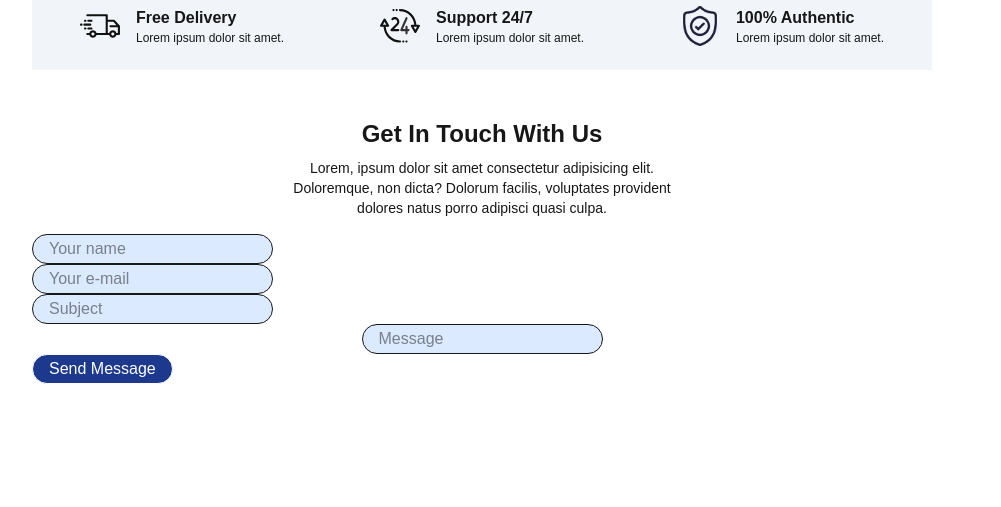
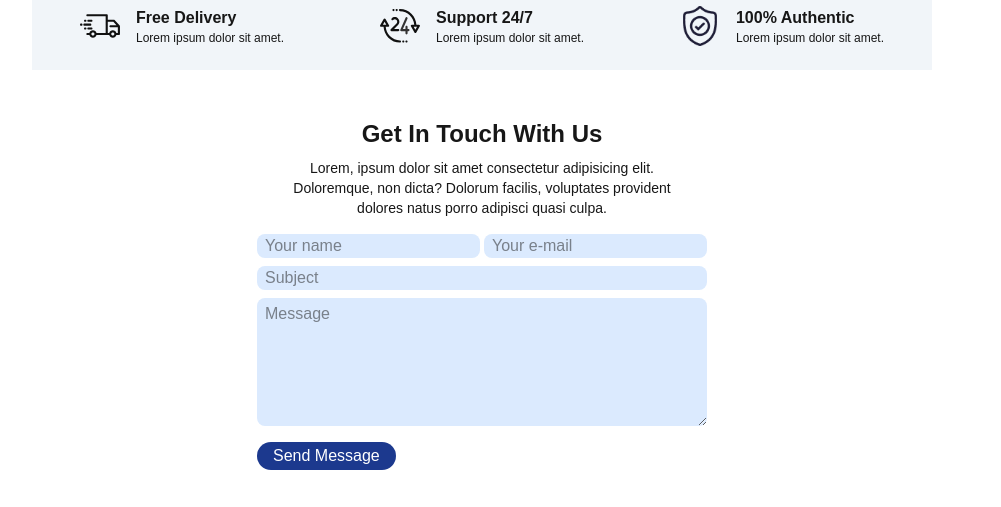
Before and after one commit to ebobic/E-Commerce, a Next.js app: page / in a window 1280 px wide. Shown: the part 678-1185 px from the top of the page, without its empty margins (158-1159 px from the left). Before the commit the page ends 1094 px from the top, so only its background shows below. Built offline with nearby package versions, Linux system fonts and the light colour scheme.

Commit message:
Fixed layout and functions

```diff
--- a/components/contact-form.tsx
+++ b/components/contact-form.tsx
@@ -1,44 +1,69 @@
+'use client';
+
+import React, { useState } from 'react';
 import Form from "next/form"
 
 export default function ContactForm() {
+  const [name, setName] = useState<string>('');
+  const [email, setEmail] = useState<string>('');
+  const [subject, setSubject] = useState<string>('');
+  const [message, setMessage] = useState<string>('');
+  const [submitted, setSubmitted] = useState<boolean>(false);
+
+    const handleSubmit = () => {
+    console.log({ name, email, subject, message });
+    setSubmitted(true);
+  };
+
     return (
-        <section>
-            <div className="pt-6 pb-2 w-[400px] m-auto text-center">
+        <section className="grid grid-cols-1 pb-10 w-[70vh] justify-self-center">
+            <div className="w-[50vh] pt-6 pb-2 text-center justify-self-center">
                 <h2 className="pt-6 text-2xl font-bold">Get In Touch With Us</h2>
                 <p className="p-2 text-sm">Lorem, ipsum dolor sit amet consectetur adipisicing elit. Doloremque, non dicta? Dolorum facilis, voluptates provident dolores natus porro adipisci quasi culpa.</p>
             </div>
 
-            <div className="pb-8 text-center">
-                <Form action="/contact">
+            <Form action={(handleSubmit)} className='grid place-content-center'>
+                <div className="flex gap-1">
                     <input type="text"
-                        className=" flex py-0.5 px-4 border rounded-full bg-blue-100 justify-center"
+                        className="mb-1 px-2 rounded-lg bg-blue-100"
                         name="name"
                         aria-label="Contact Us - Name"
+                        required
+                        onChange={(e) => setName(e.target.value)}
                         placeholder="Your name"
                     />
                     <input type="email"
-                        className="flex py-0.5 px-4 border rounded-full bg-blue-100 justify-center"
+                        className="mb-1 px-2 rounded-lg bg-blue-100"
                         name="e-mail"
                         aria-label="Contact Us - E-mail"
+                        required
+                        onChange={(e) => setEmail(e.target.value)}
                         placeholder="Your e-mail"
                     />
+                </div>
                 <input type="text"
-                        className="flex block py-0.5 px-4 border rounded-full bg-blue-100 justify-center"
+                    className="mt-1 px-2 rounded-lg bg-blue-100"
                     name="subject"
                     aria-label="Contact Us - Subject"
+                    required
+                    onChange={(e) => setSubject(e.target.value)}
                     placeholder="Subject"
                 />
-                    <input type="text"
-                        className="py-0.5 px-4 border rounded-full bg-blue-100 justify-center"
-                        name="name"
+                <textarea
+                    className="mt-2 py-1 px-2 rounded-lg bg-blue-100"
+                    rows={5}
+                    cols={40}
+                    name="message"
                     aria-label="Contact Us - Message"
+                    required
+                    onChange={(e) => setMessage(e.target.value)}
                     placeholder="Message"
                 />
-                    <button type="submit" className="block py-0.5 px-4 border rounded-full text-white bg-blue-900 hover:bg-blue-800">
+                <button type="submit" className="grid justify-self-start mt-4 block py-0.5 px-4 rounded-full text-white bg-blue-900 hover:bg-blue-800">
                     Send Message
                 </button>
+                {submitted && <p className="pt-2">Form submitted successfully!</p>}
             </Form>
-            </div>
         </section>
     )
 }
```
Also changed, not shown: app/page.tsx (line endings or trailing spaces). Lines whose indentation alone changed are shown as unchanged.
